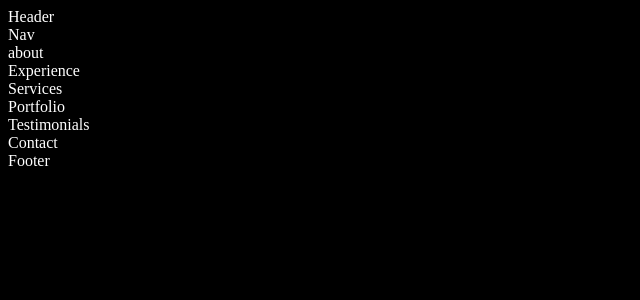
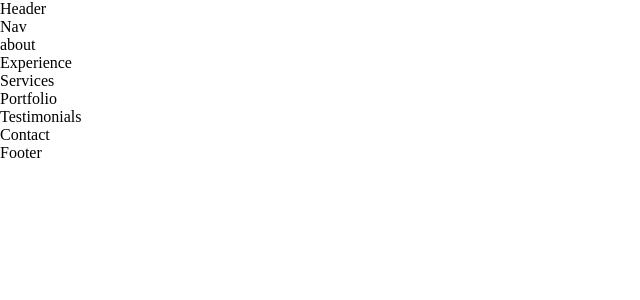
Before and after one commit to mohamedfazilk/React-Portfolio, a React (Create React App) app: page / in a window 1280 px wide. Shown: the top 300 px of the page, without its empty margins (0-640 px from the left). Built offline with nearby package versions, Linux system fonts and the light colour scheme.

Commit message:
style the index.css and put the repetitive elements in the root

```diff
--- a/src/index.css
+++ b/src/index.css
@@ -1,4 +1,33 @@
-body{
-background: black;
-color: white;
+* {
+    margin: 0;
+    border: 0;
+    padding: 0;
+    outline: 0;
+    text-decoration: none;
+    box-sizing: border-box;
+    list-style: none;
+    outline: 0;
 }
+
+/* // variable which are using all over the project */
+:root {
+    --color-bg: #1f1f38;
+    --color-bg-variant: #2c2c6c;
+    --color-primary: #4db5ff;
+    --color-primary-variant: rgba(77,181,255,0.4);
+    --color-white: #fff;
+    --color-light: rgba(255, 255, 255, 0.6);
+
+    --container-width-lg: 75%;
+    --container-width-md: 86%;
+    --container-width-sm: 90%;
+
+}
+
+html{
+    scroll-behavior: smooth;
+}
+
+::-webkit-scrollbar {
+    display: none;
+}
```
